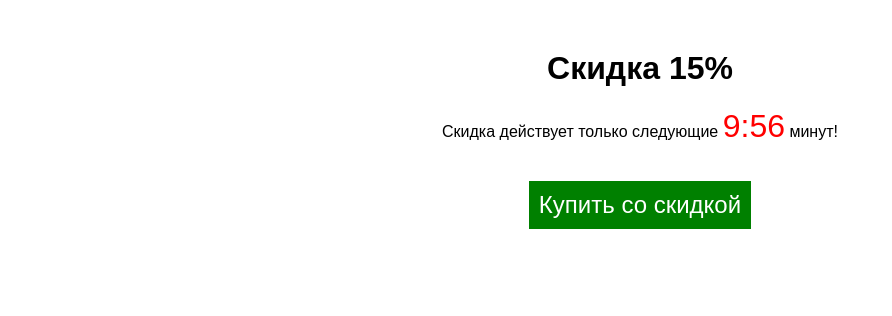
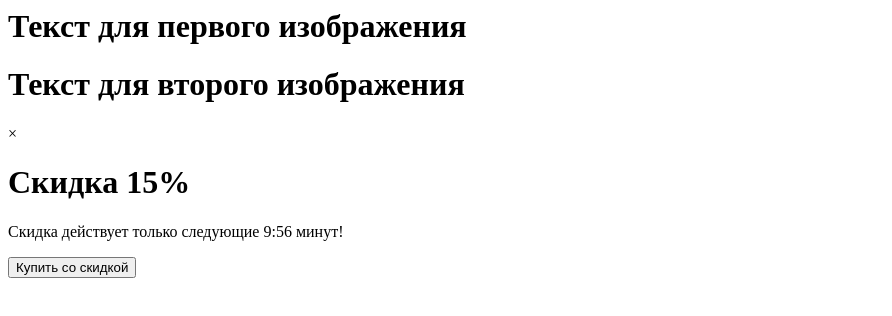
Before and after one commit to gedenist/Gamification_website, a plain HTML site: page index.html in a window 1280 px wide. Shown: the whole page, without its empty margins (0-892 px from the left). Drawn offline with Linux system fonts and the light colour scheme.

Commit message:
Update index.html

```diff
--- a/index.html
+++ b/index.html
@@ -1,19 +1,27 @@
-<!DOCTYPE html>
-<html lang="en">
-<head>
-    <meta charset="UTF-8">
-    <meta http-equiv="X-UA-Compatible" content="IE=edge">
-    <meta name="viewport" content="width=device-width, initial-scale=1.0">
-    <title>Таймер скидки</title>
-    <link rel="stylesheet" href="styles.css">
-</head>
 <body>
-    <div class="discount">
-        <h1>Скидка 15%</h1>
-        <p>Скидка действует только следующие <span id="timer"></span> минут!</p>
-        <button id="buyButton">Купить со скидкой</button>
+    <!-- Раздел с фоновыми изображениями -->
+    <div class="background-section">
+        <div class="background-image image1">
+            <div class="text-overlay">
+                <h1>Текст для первого изображения</h1>
+            </div>
+        </div>
+        <div class="background-image image2">
+            <div class="text-overlay">
+                <h1>Текст для второго изображения</h1>
+            </div>
+        </div>
+    </div>
+
+    <!-- Всплывающее окно с таймером скидки -->
+    <div id="discountPopup" class="popup">
+        <div class="popup-content">
+            <span class="close" id="closePopup">&times;</span>
+            <h1>Скидка 15%</h1>
+            <p>Скидка действует только следующие <span id="timer"></span> минут!</p>
+            <button id="buyButton">Купить со скидкой</button>
+        </div>
     </div>
 
     <script src="script.js"></script>
 </body>
-</html>
```
